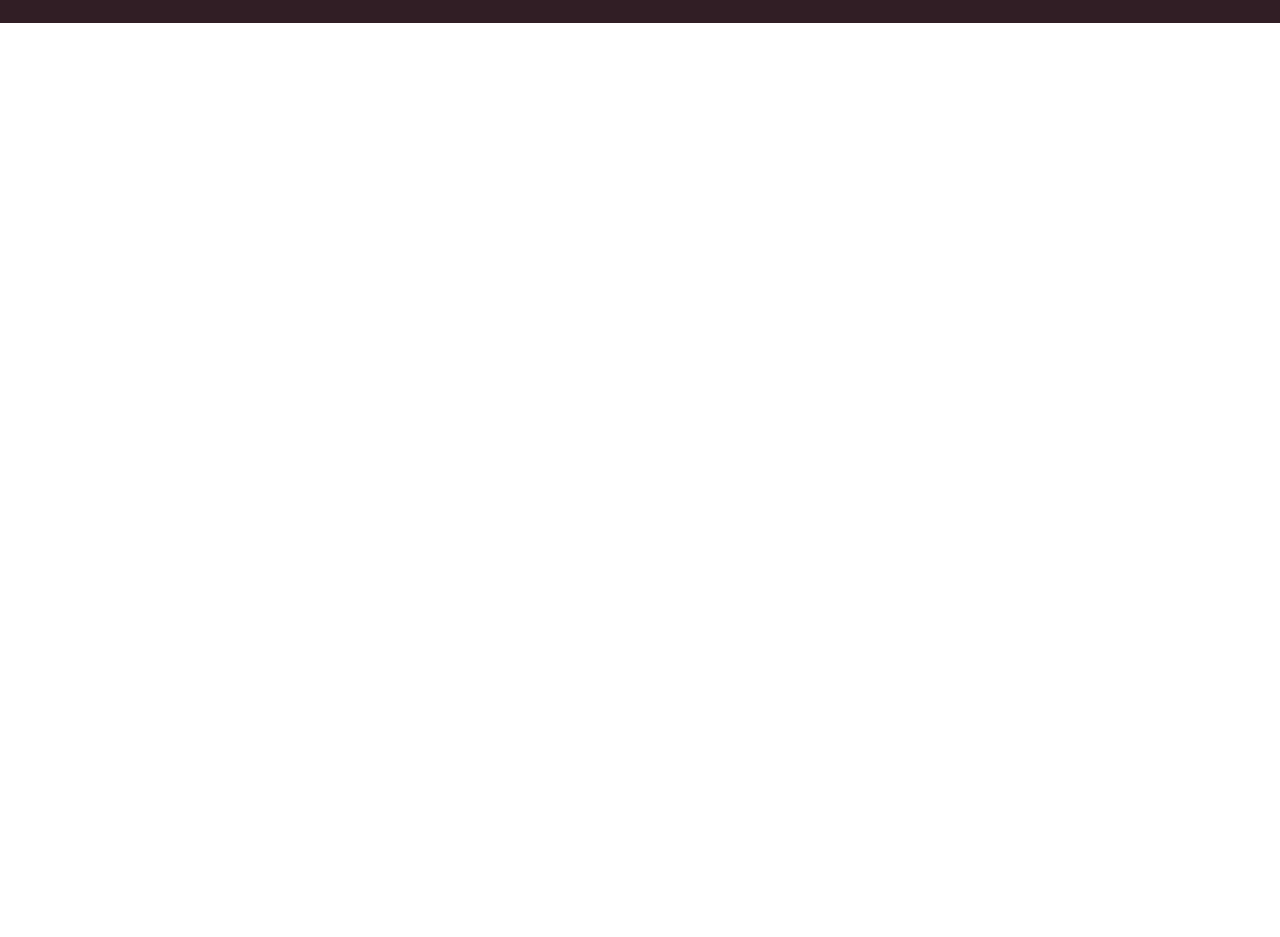
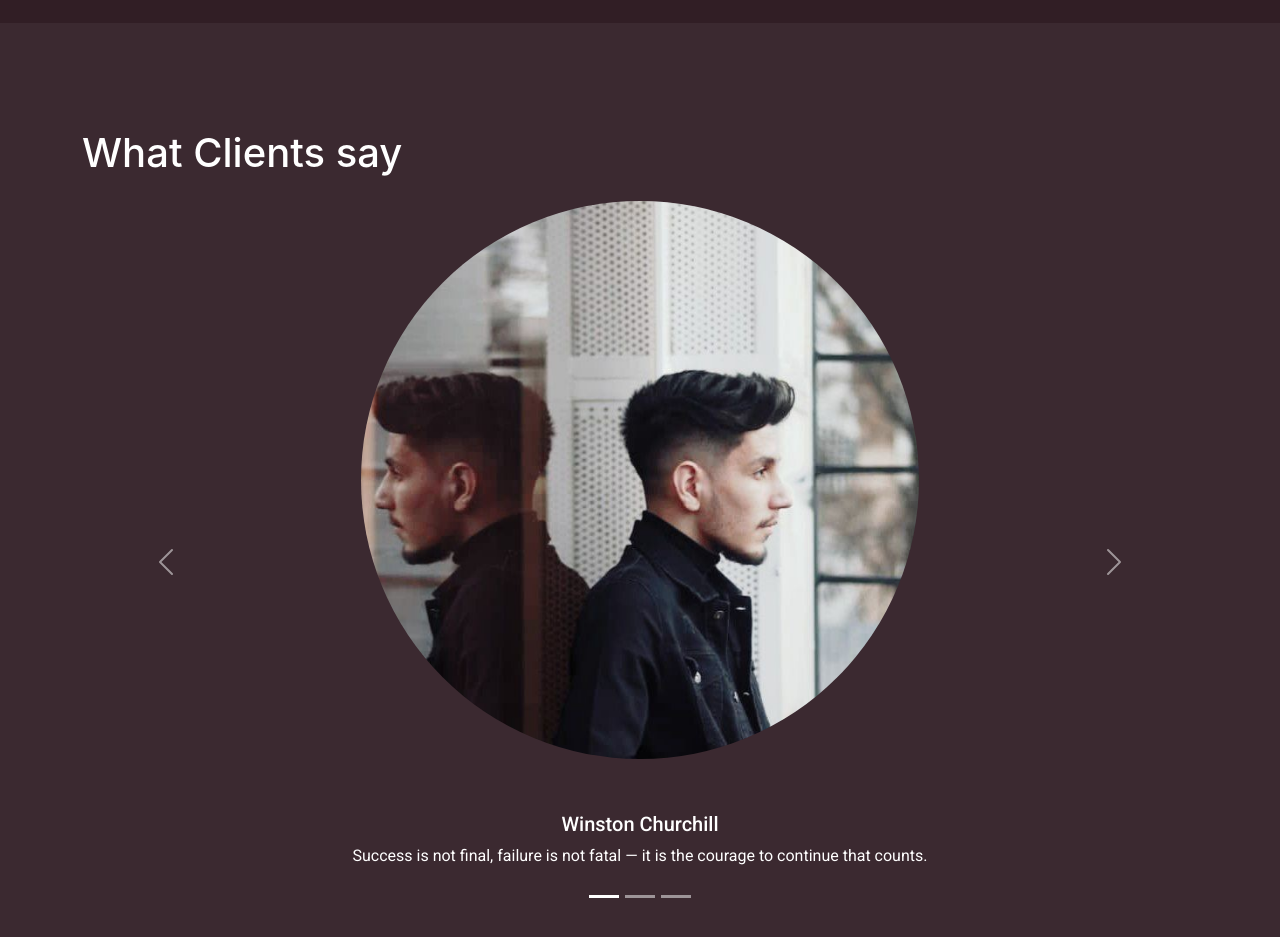
Before and after one commit to Arian-khamesi/Personal-Site, a React (Create React App) app: page / in a window 1280 px wide. Shown: the part 3760-4697 px from the top of the page. Before the commit the page ends 3783 px from the top, so only its background shows below. Built offline with nearby package versions, Linux system fonts and the light colour scheme.

Commit message:
set last part of bodey and create slider

```diff
--- a/src/Components/MainBody/Body.jsx
+++ b/src/Components/MainBody/Body.jsx
@@ -2,6 +2,7 @@ import React from 'react'
 import Introduction from '../Introduction/Introduction'
 import Services from '../Services/Services'
 import Works from '../Works/Works'
+import Slider from '../Slider/Slider'
 
 export default function Body() {
   return (
@@ -9,6 +10,7 @@ export default function Body() {
     <Introduction/>
     <Services/>
     <Works/>
+    <Slider/>
     </>
   )
 }
--- /dev/null
+++ b/src/Components/Slider/Slider.jsx
@@ -0,0 +1,55 @@
+import React from 'react'
+
+export default function Slider() {
+    return (
+        <div class="w-100 fifth-bg">
+            <div class="container">
+                <div class="row">
+                    <div class="col-12">
+                        <h3 class="text-white fs-1 mb-4">What Clients say</h3>
+                    </div>
+                    <div class="col-12">
+                        <div id="carouselExampleCaptions" class="carousel slide" data-bs-ride="carousel">
+                            <div class="carousel-indicators">
+                                <button type="button" data-bs-target="#carouselExampleCaptions" data-bs-slide-to="0" class="active" aria-current="true" aria-label="Slide 1"></button>
+                                <button type="button" data-bs-target="#carouselExampleCaptions" data-bs-slide-to="1" aria-label="Slide 2"></button>
+                                <button type="button" data-bs-target="#carouselExampleCaptions" data-bs-slide-to="2" aria-label="Slide 3"></button>
+                            </div>
+                            <div class="carousel-inner">
+                                <div class="carousel-item active">
+                                    <img src="images/arian2.png" class="d-block w-50 rounded-circle mx-auto mb-slid" alt="slide"/>
+                                        <div class="carousel-caption d-none d-md-block">
+                                            <h5 class="custom-font">Winston Churchill</h5>
+                                            <p class="custom-font">Success is not final, failure is not fatal — it is the courage to continue that counts.</p>
+                                        </div>
+                                </div>
+                                <div class="carousel-item">
+                                    <img src="images/arian3.png" class="d-block w-50 rounded-circle mx-auto mb-slid" alt="slide"/>
+                                        <div class="carousel-caption d-none d-md-block">
+                                            <h5 class="custom-font">Arian Xamesi</h5>
+                                            <p class="custom-font">I'd rather regret the things I've done than regret the things I haven't done.</p>
+                                        </div>
+                                </div>
+                                <div class="carousel-item">
+                                    <img src="images/arian1.png" class="d-block w-50 rounded-circle mx-auto mb-slid" alt="slide"/>
+                                        <div class="carousel-caption d-none d-md-block ">
+                                            <h5 class="custom-font">Jim Rohn</h5>
+                                            <p class="custom-font">If you don't design your own life plan, chances are you'll fall into someone else's plan. And guess what they have planned for you? Not much.</p>
+                                        </div>
+                                </div>
+                            </div>
+                            <button class="carousel-control-prev" type="button" data-bs-target="#carouselExampleCaptions" data-bs-slide="prev">
+                                <span class="carousel-control-prev-icon" aria-hidden="true"></span>
+                                <span class="visually-hidden">Previous</span>
+                            </button>
+                            <button class="carousel-control-next" type="button" data-bs-target="#carouselExampleCaptions" data-bs-slide="next">
+                                <span class="carousel-control-next-icon" aria-hidden="true"></span>
+                                <span class="visually-hidden">Next</span>
+                            </button>
+                        </div>
+                    </div>
+                </div>
+            </div>
+        </div>
+    )
+}
```
